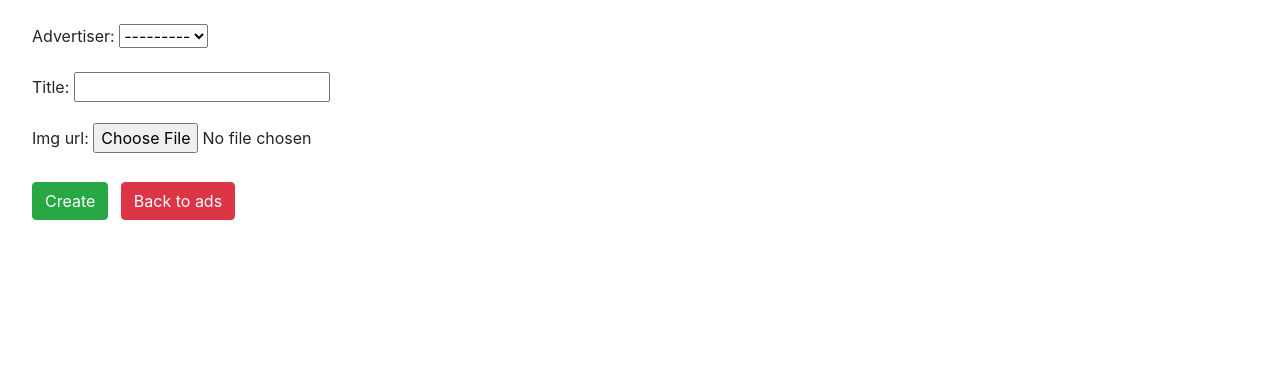
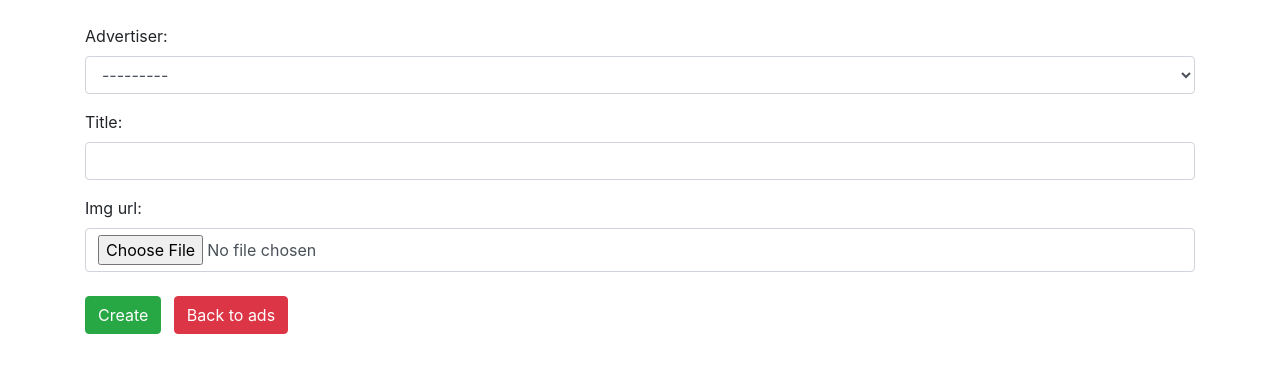
Before and after one commit to aminaryan80/Yektanet, a Django app: page /advertiser_management/create_new_ad/ in a window 1280 px wide. Shown: the top 373 px of the page. Run offline with Django 3.2, Linux system fonts and the light colour scheme; data that the repository does not hold is empty; some libraries are stand-ins or nearby versions.

Commit message:
add new form for create_new_ad page with bootstrap and forms.py

```diff
--- /dev/null
+++ b/advertiser_management/forms.py
@@ -0,0 +1,14 @@
+from django import forms
+
+from advertiser_management.models import Ad
+
+
+class CreateNewAdForm(forms.ModelForm):
+    class Meta:
+        model = Ad
+        fields = ('advertiser', 'title', 'img_url')
+        widgets = {
+            'advertiser': forms.Select(attrs={'class': 'form-control'}),
+            'title': forms.TextInput(attrs={'class': 'form-control'}),
+            'img_url': forms.FileInput(attrs={'class': 'form-control'}),
+        }
--- a/advertiser_management/templates/advertiser_management/new_ad.html
+++ b/advertiser_management/templates/advertiser_management/new_ad.html
@@ -3,12 +3,15 @@
 {% block title %}Create a new ad{% endblock %}
 
 {% block content %}
-    <div style="margin-left: 32px">
-        <form action="{% url 'advertiser_management:create_new_ad' %}" method="POST" enctype="multipart/form-data">
-            {% csrf_token %}<br>
-            {{ form.as_p }}
-            <button type="submit" class="btn btn-success">Create</button>
-            <a href="{% url 'advertiser_management:index' %}" class="btn btn-danger" style="text-align: center; margin: 8px">Back to ads</a>
-        </form>
+    <div class="container">
+        <div class="form-group">
+            <form action="{% url 'advertiser_management:create_new_ad' %}" method="POST" enctype="multipart/form-data">
+                {% csrf_token %}<br>
+                {{ form.as_p }}
+                <button type="submit" class="btn btn-success">Create</button>
+                <a href="{% url 'advertiser_management:index' %}" class="btn btn-danger"
+                   style="text-align: center; margin: 8px">Back to ads</a>
+            </form>
+        </div>
     </div>
 {% endblock %}
--- a/advertiser_management/views.py
+++ b/advertiser_management/views.py
@@ -1,6 +1,7 @@
 from django.shortcuts import render, get_object_or_404
 from django.views.generic import RedirectView, CreateView
 
+from .forms import CreateNewAdForm
 from .models import Advertiser, Ad
 
 
@@ -32,5 +33,6 @@ def ad(request, ad_id):
 
 class CreateNewAd(CreateView):
     model = Ad
+    form_class = CreateNewAdForm
     template_name = 'advertiser_management/new_ad.html'
-    fields = ('advertiser', 'title', 'img_url')
+    # fields = ('advertiser', 'title', 'img_url')
```
